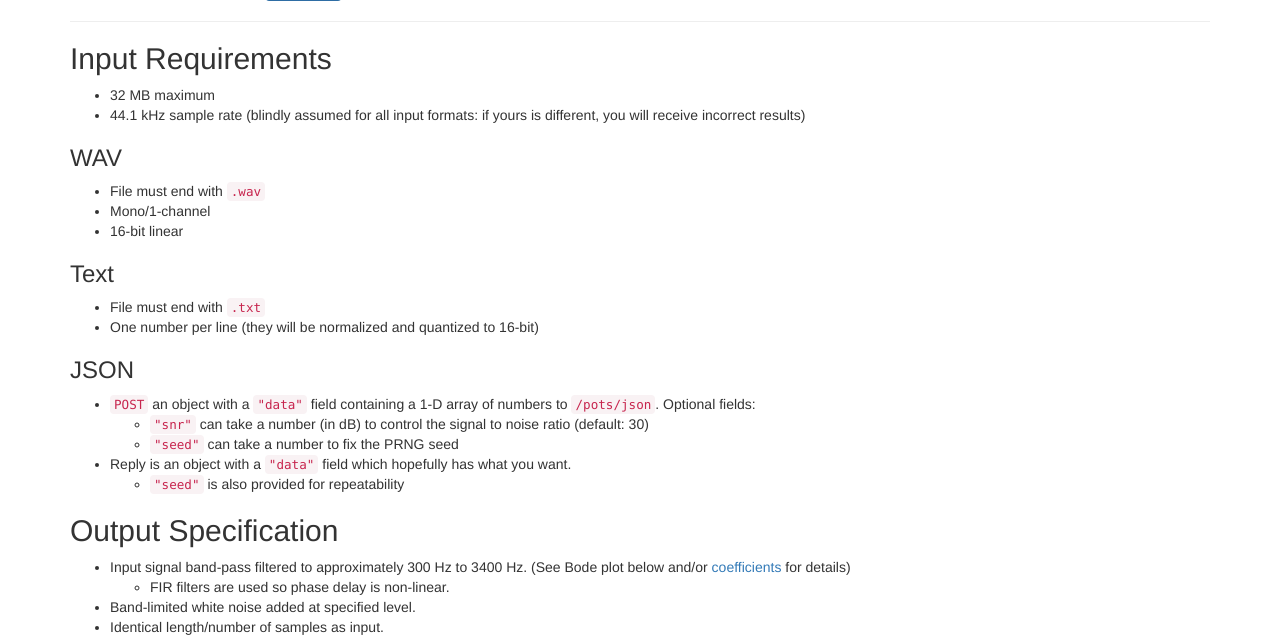
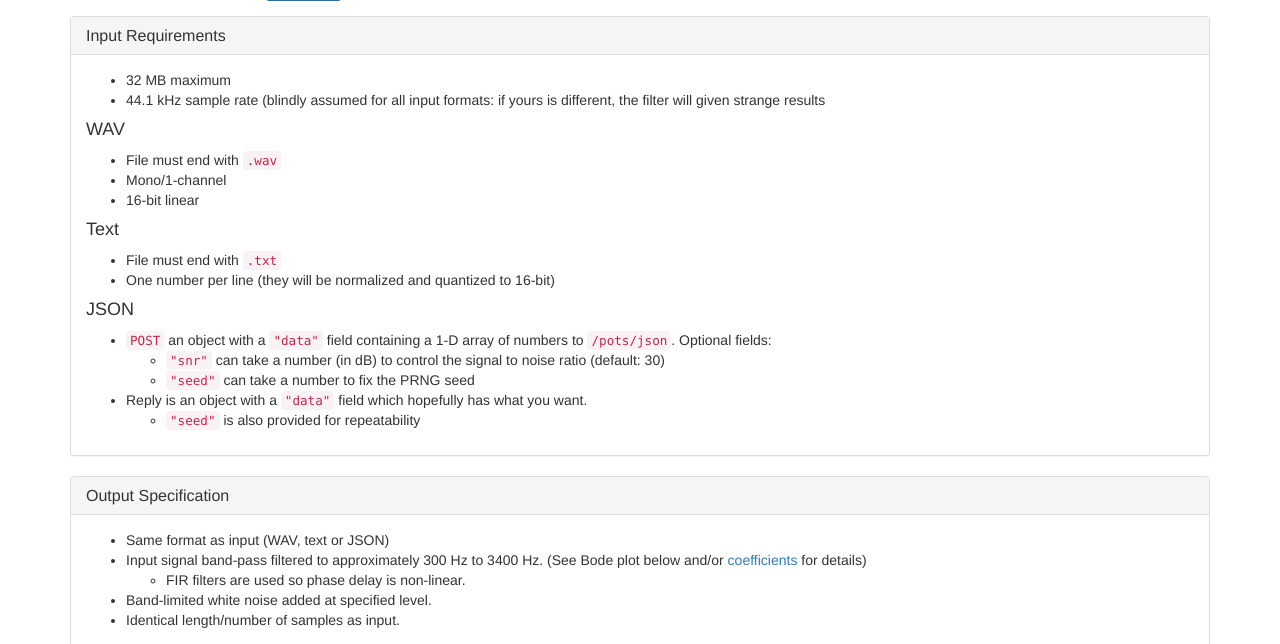
Before and after one commit to errahulsingh/pots-sim, a Flask app: page / in a window 1280 px wide. Shown: the part 364-1008 px from the top of the page. Run offline with Flask 2, Linux system fonts and the light colour scheme; some libraries are stand-ins or nearby versions.

Commit message:
Add more details to the page

```diff
--- a/templates/base.html
+++ b/templates/base.html
@@ -2,11 +2,15 @@
 <html>
   <head>
     <title>{% block title %}{% endblock %}</title>
-    <link rel="stylesheet" href="//maxcdn.bootstrapcdn.com/bootstrap/3.3.4/css/bootstrap.min.css">
+    <link rel="stylesheet" href="https://maxcdn.bootstrapcdn.com/bootstrap/3.3.5/css/bootstrap.min.css">
     <style>
       body {
         padding-top: 20px;
         padding-bottom: 20px;
+      }
+      .panel-heading {
+        font-size: 20px;
+        font-weight: bold;
       }
     </style>
   </head>
@@ -14,5 +18,8 @@
     <div class="container">
       {% block body %}{% endblock %}
     </div>
+
+    <script src="https://code.jquery.com/jquery-1.11.3.min.js"></script>
+    <script src="https://maxcdn.bootstrapcdn.com/bootstrap/3.3.5/js/bootstrap.min.js"></script>
   </body>
 </html>
--- a/templates/pots.html
+++ b/templates/pots.html
@@ -30,27 +30,36 @@
     </div>
   </div>
 </form>
-<hr>
-<h2>Input Requirements</h2>
+
+<div class="panel panel-default">
+  <div class="panel-heading">
+    <h2 class="panel-title">
+      <a data-toggle="" data-target="#inputspec" href="#">
+        Input Requirements
+      </a>
+    </h2>
+  </div>
+  <div id="inputspec" class="panel-collapse collapse in">
+    <div class="panel-body">
       <ul>
         <li>32 MB maximum</li>
-  <li>44.1 kHz sample rate (blindly assumed for all input formats: if yours is different, you will receive incorrect results)</li>
+        <li>44.1 kHz sample rate (blindly assumed for all input formats: if yours is different, the filter will given strange results</li>
       </ul>
 
-<h3>WAV</h3>
+      <h4>WAV</h4>
       <ul>
         <li>File must end with <code>.wav</code></li>
         <li>Mono/1-channel</li>
         <li>16-bit linear</li>
       </ul>
 
-<h3>Text</h3>
+      <h4>Text</h4>
       <ul>
         <li>File must end with <code>.txt</code></li>
         <li>One number per line (they will be normalized and quantized to 16-bit)</li>
       </ul>
 
-<h3>JSON</h3>
+      <h4>JSON</h4>
       <ul>
         <li><code>POST</code> an object with a <code>"data"</code> field containing a 1-D array of numbers to <code>/pots/json</code>. Optional fields:</li>
         <ul>
@@ -62,9 +71,21 @@
           <li><code>"seed"</code> is also provided for repeatability</li>
         </ul>
       </ul>
-
-<h2>Output Specification</h2>
+    </div>
+  </div>
+</div>
+<div class="panel panel-default">
+  <div class="panel-heading">
+    <h2 class="panel-title">
+      <a data-toggle="" data-target="#outputspec" href="#">
+        Output Specification
+      </a>
+    </h2>
+  </div>
+  <div id="outputspec" class="panel-collapse collapse in">
+    <div class="panel-body">
       <ul>
+        <li>Same format as input (WAV, text or JSON)</li>
         <li>Input signal band-pass filtered to approximately 300 Hz to 3400 Hz. (See Bode plot below and/or <a href="https://github.com/nicktimko/pots-sim/tree/master/potsim/coeffs">coefficients</a> for details)</li>
         <ul>
           <li>FIR filters are used so phase delay is non-linear.</li>
@@ -72,8 +93,48 @@
         <li>Band-limited white noise added at specified level.</li>
         <li>Identical length/number of samples as input.</li>
       </ul>
+    </div>
+  </div>
+</div>
 
+<div class="panel panel-default">
+  <div class="panel-heading">
+    <h2 class="panel-title">
+      <a data-toggle="collapse" data-target="#filterspec" href="#">
+        Filter Details
+      </a>
+    </h2>
+  </div>
+  <div id="filterspec" class="panel-collapse collapse">
+    <div class="panel-body">
+      <p>SNR of about 30 dB (<a href="http://www.tschmidt.com/writings/POTS_Modem_Impairments.htm">somewhat realistic</a>). Band-limited white noise, fixed seed.</p>
+
+      <h4>Signal</h4>
+      <p>Passband of roughly 300 to 3400 Hz with various rolloffs. The good-looking parameters I came up with are a combination of:</p>
+      <ul>
+        <li>2rd order Butterworth high-pass filter with 200 Hz knee</li>
+        <li>2rd order Butterworth high-pass filter with 300 Hz knee</li>
+        <li>8th order Chebyshev Type II low-pass filter with 3900 Hz knee and stop-band attenuation of 50 dB.</li>
+        <li>2nd order Butterworth low-pass filter with 5000 Hz knee</li>
+      </ul>
+
+      <h4>Noise</h4>
+      <p>White noise is also band-limited with a broader filter. Roughly &minus;50 dB unfiltered noise will also be added to attempt to wash out the pass-band ripples.</p>
+      <ul>
+        <li>2rd order Butterworth high-pass filter with 300 Hz knee</li>
+        <li>2th order Butterworth low-pass filter with 4000 Hz knee</li>
+        <li>4th order Chebyshev Type II low-pass filter with 4500 Hz knee and stop-band attenuation of 20 dB.</li>
+      </ul>
+
+      <h4>Other stuff</h4>
+      <ul>
+        <li>Filter poles/zeros are converted into parameters for a bunch of serial <a href="https://en.wikipedia.org/wiki/Digital_biquad_filter">biquad filters</a></li>
+        <li>Zero jitter (I don't think it matters relative to the noise/frequency bandwidth)</li>
+      </ul>
       <img src="//raw.githubusercontent.com/nicktimko/pots-sim/master/docs/pots-bodeplot.png" class="img-responsive center-block">
+    </div>
+  </div>
+</div>
 
 <a href="https://github.com/nicktimko/pots-sim"><img style="position: absolute; top: 0; right: 0; border: 0;" src="https://camo.githubusercontent.com/e7bbb0521b397edbd5fe43e7f760759336b5e05f/68747470733a2f2f73332e616d617a6f6e6177732e636f6d2f6769746875622f726962626f6e732f666f726b6d655f72696768745f677265656e5f3030373230302e706e67" alt="Fork me on GitHub" data-canonical-src="https://s3.amazonaws.com/github/ribbons/forkme_right_green_007200.png"></a>
 {% endblock %}
```
Also changed, not shown: README.md, 1 other file. Lines whose indentation alone changed are shown as unchanged.
